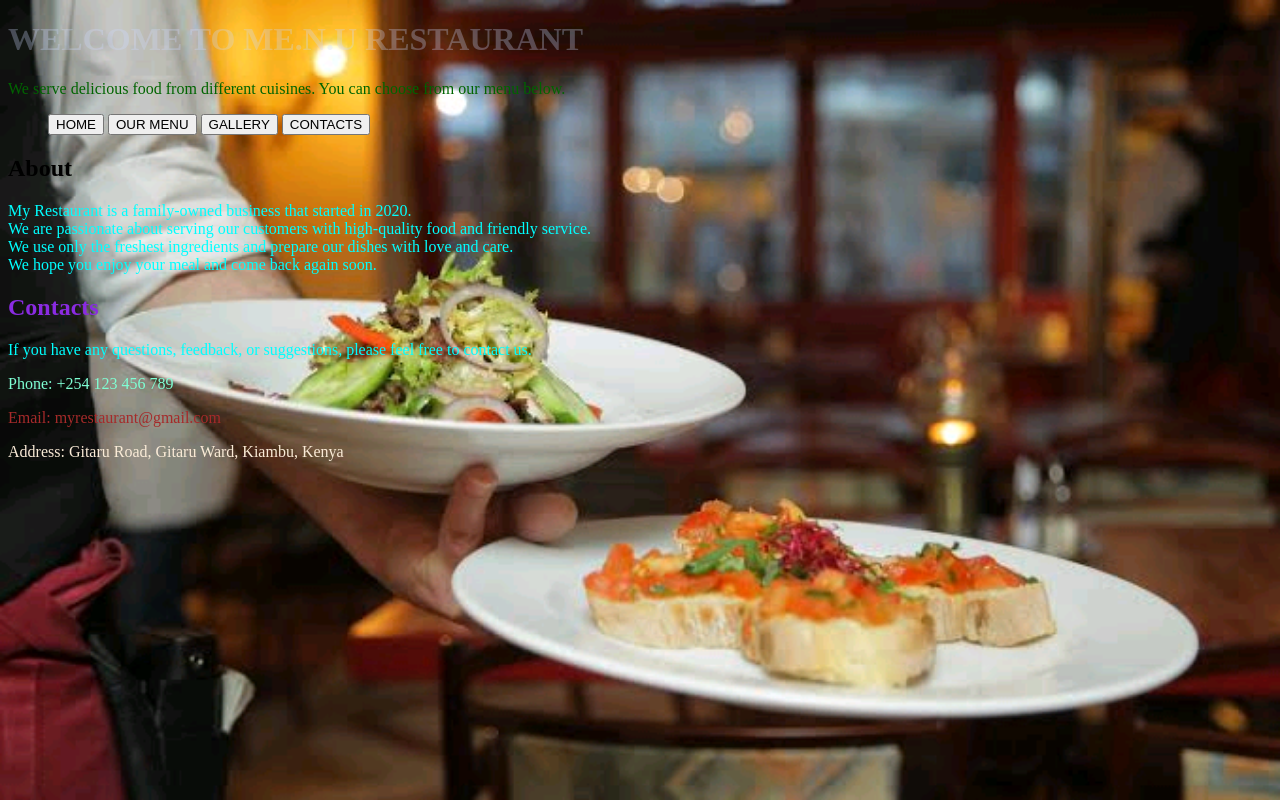
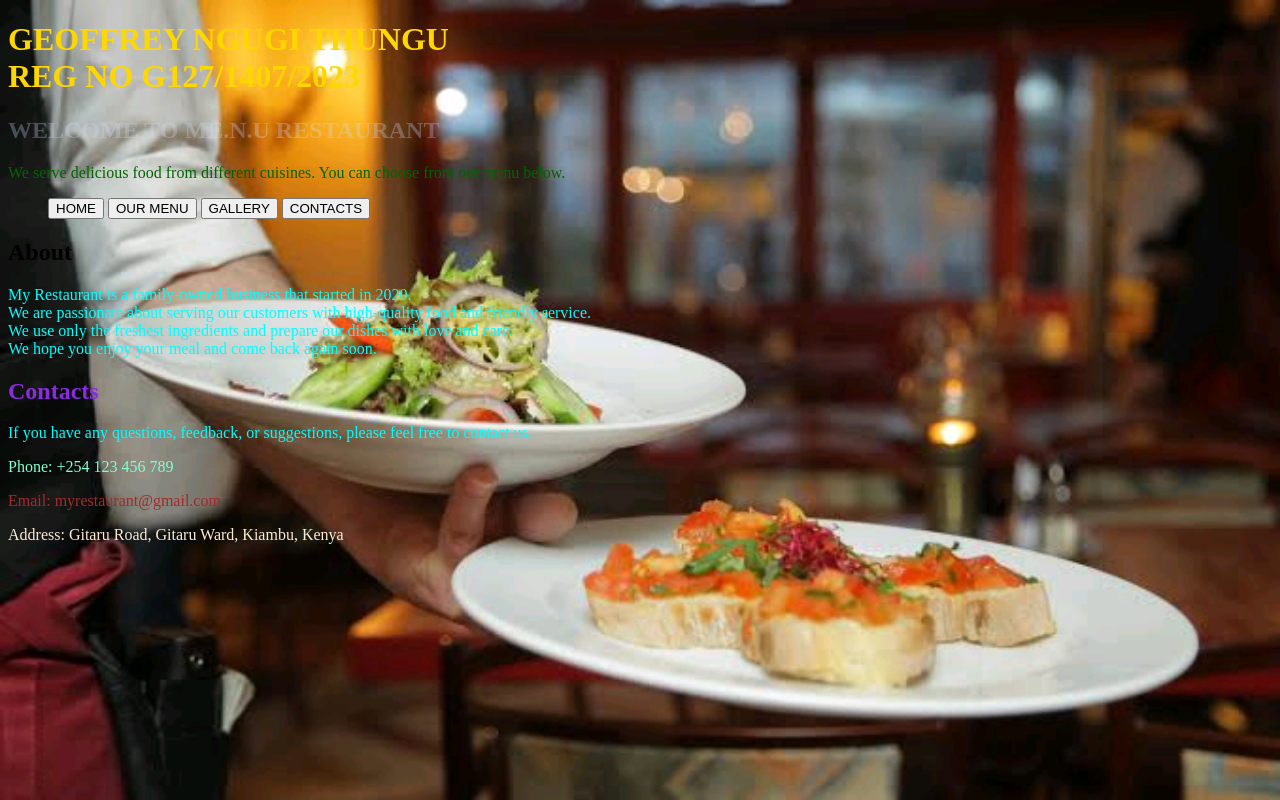
Before and after one commit to ngeo-fry/reastaurant, a plain HTML site: page index.html in a window 1280 px wide. Drawn offline with Linux system fonts and the light colour scheme.

Commit message:
Update index.html

```diff
--- a/index.html
+++ b/index.html
@@ -14,7 +14,8 @@
         }
     </style>
     <body>
-            <h1 style="color: rgba(205, 217, 255, 0.301);">WELCOME TO  ME.N.U RESTAURANT</h1>
+            <h1 style="color:gold;">GEOFFREY NGUGI THUNGU <BR> REG NO G127/1407/2023
+            <h2 style="color: rgba(205, 217, 255, 0.301);">WELCOME TO  ME.N.U RESTAURANT</h2>
             <p style="color: darkgreen;"">We serve delicious food from different cuisines. You can choose from our menu below.</p>
       <ul>
 
```
